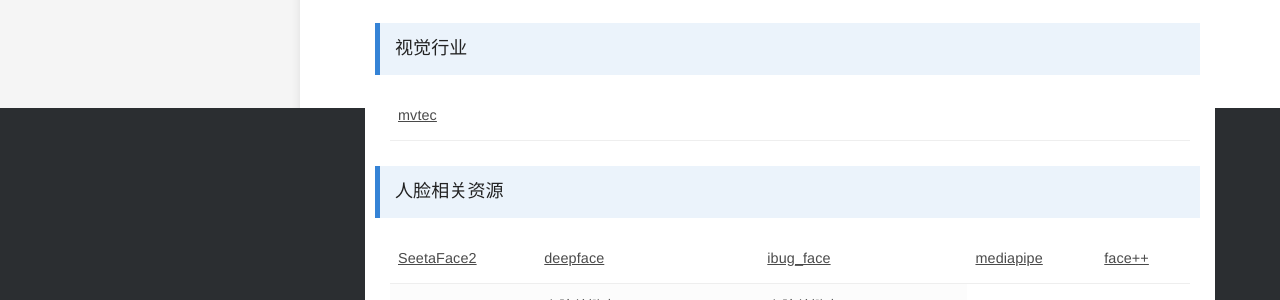
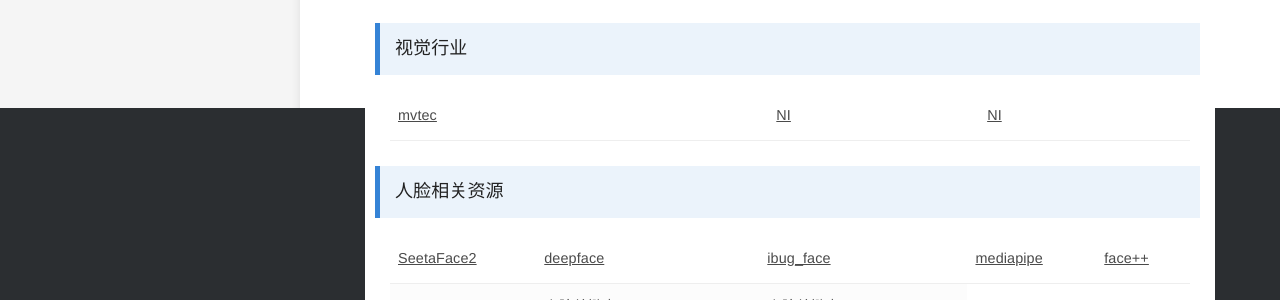
Before and after one commit to bashendixie/Machine_Learning_Notes, a Jekyll site: the page built from _docs/1、机器学习/计算机视觉.md, in a window 1280 px wide. Shown: the part 792-1092 px from the top of the page. Built offline with Jekyll 4.4.1, drawn with Linux system fonts in a browser that asks for light colours; some web fonts are replaced.

Commit message:
no message

```diff
--- a/_docs/1、机器学习/计算机视觉.md
+++ b/_docs/1、机器学习/计算机视觉.md
@@ -130,7 +130,14 @@
 			<td>
 				<a href="https://www.mvtec.com/cn/" target="_blank">mvtec</a>
 			</td>
+			<td>
+				<a href="https://www.ni.com/" target="_blank">NI</a>
+			</td>
+			<td>
+				<a href="https://www.ni.com/" target="_blank">NI</a>
+			</td>
 		</tr>
+
 	</tbody>
 </table>
 
```
Also changed, not shown: _docs/1、机器学习/数学综合.md (+3 -0 lines).
